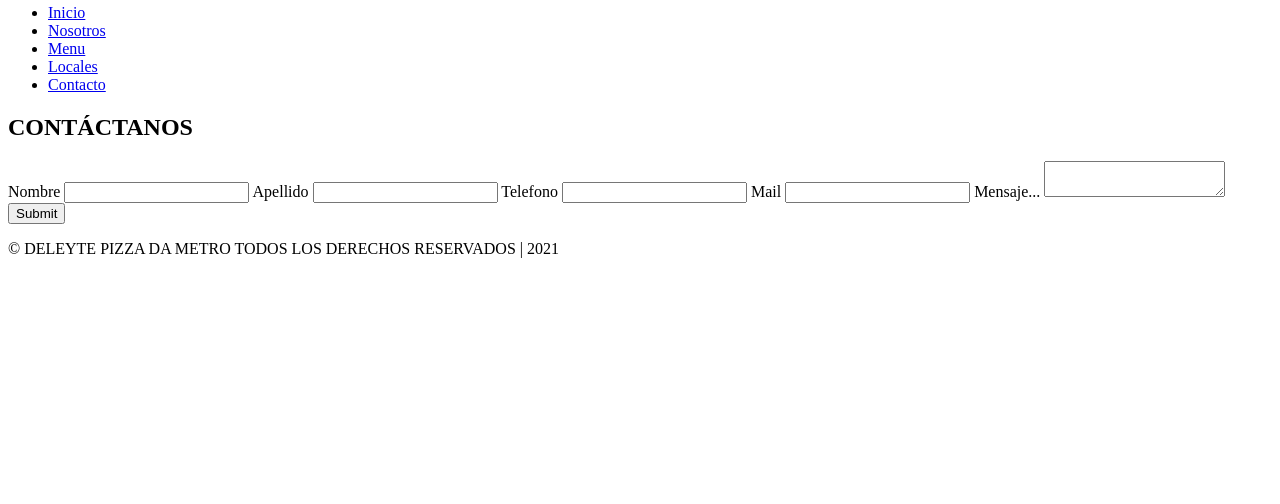
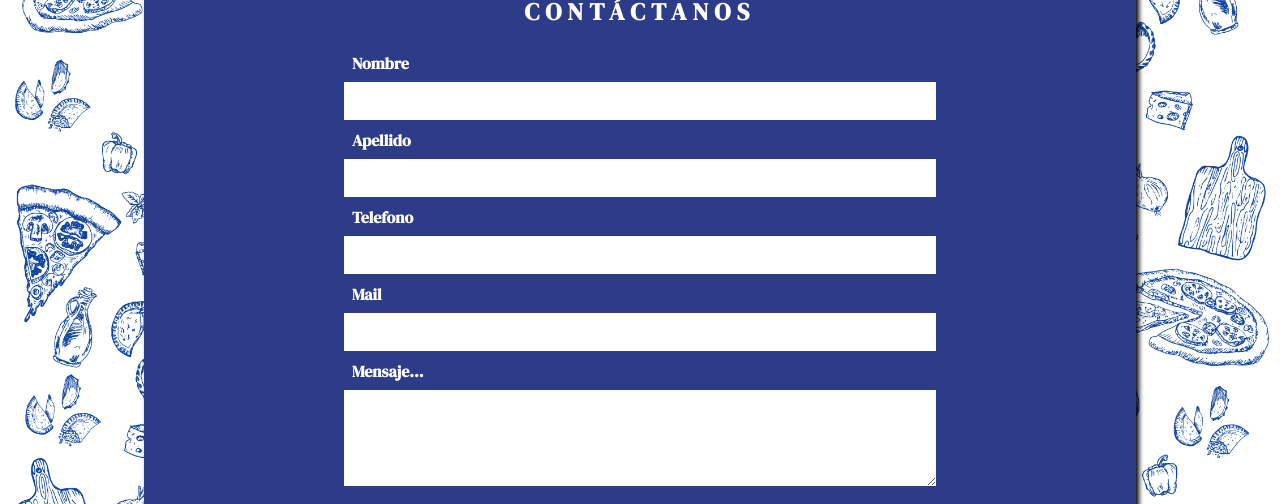
Before and after one commit to valeen94/deleytepizza, a website: page sessaboostrap/contacto.html in a window 1280 px wide. Shown: the part 231-735 px from the top of the page. Drawn offline with Linux system fonts and the light colour scheme.

Commit message:
agregar link sass

```diff
--- a/sessaboostrap/contacto.html
+++ b/sessaboostrap/contacto.html
@@ -10,6 +10,8 @@
     <link href="https://fonts.googleapis.com/css2?family=DM+Serif+Display&display=swap" rel="stylesheet">
     <!--Link CSS-->
     <!-- <link rel="stylesheet" href="css/style.css">-->
+     <!--Link sass-->
+     <link rel="stylesheet" href="css/main.css">
     <!-- keywords -->
     <meta name="keywords" content="contacto pizza, telefono pizzeria, pizzeria, mail pizzeria"/>
     <meta name="description" content="Pedí la mejor pizza por Metro de Buenos Aires, elaborada artesanalmente, estamos en Belgrano Ciudad de la Paz 2018, Delivery y Take Away"/>
```
Also changed, not shown: sessaboostrap/locales.html (+2 -0 lines), sessaboostrap/menu.html (+2 -0 lines), sessaboostrap/nosotros.html (+2 -0 lines).
